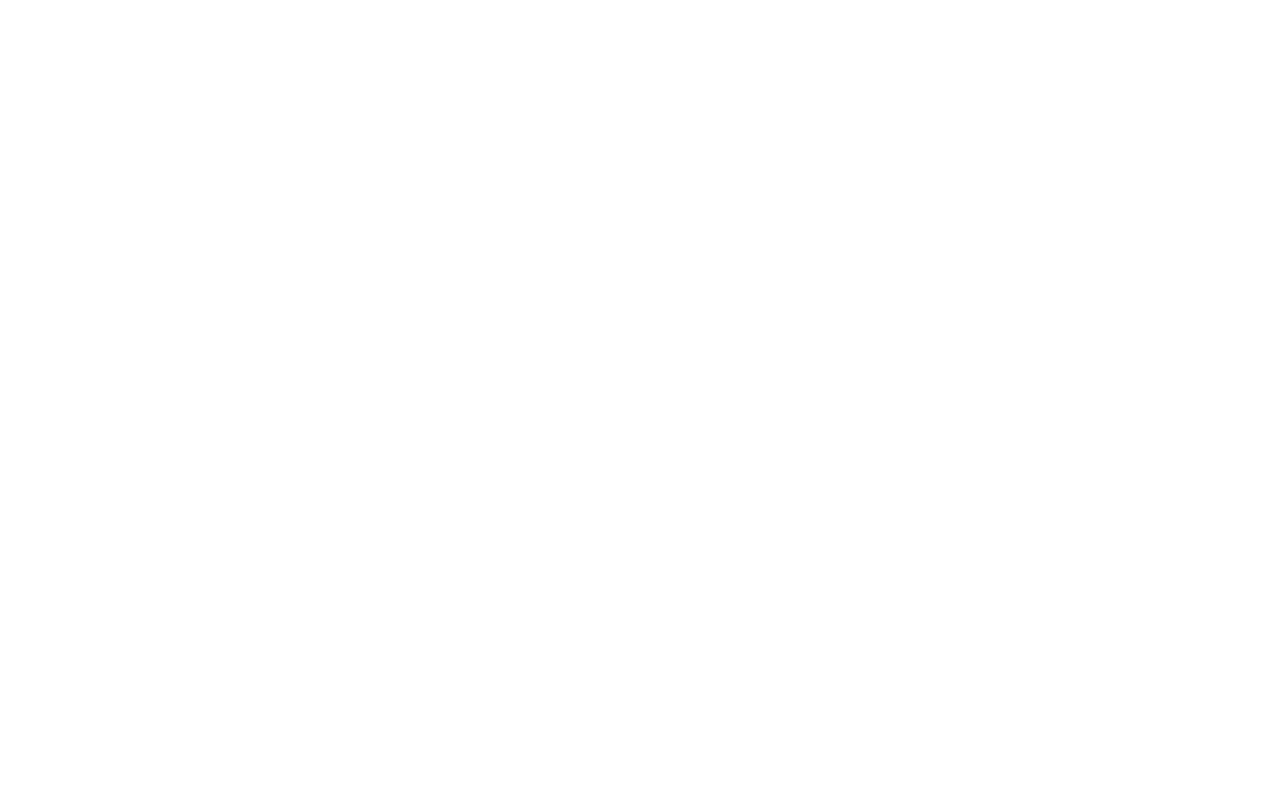
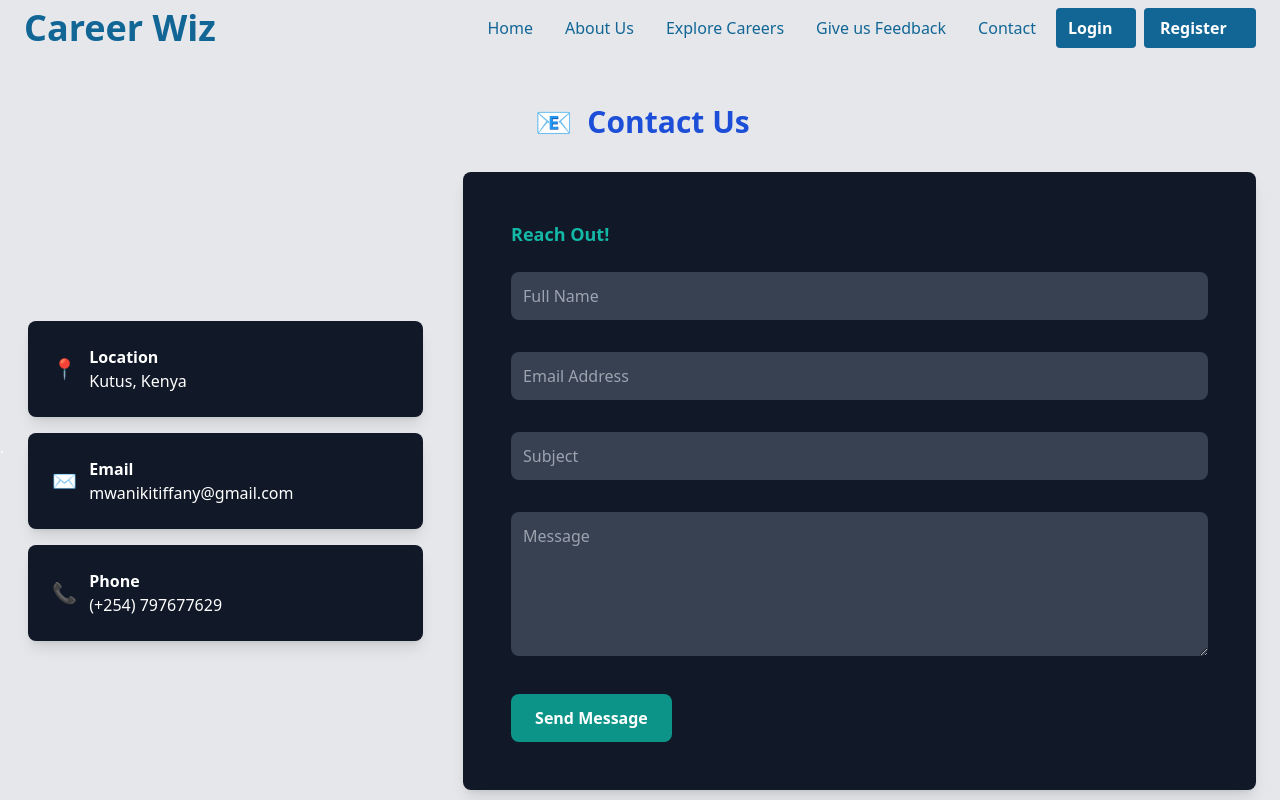
Before and after one commit to RivoltaAlpha/careerwiz-frontend, a React (Vite) app: page /contact in a window 1280 px wide. Before the commit this address had no page. Shown: the top 800 px of the page. Built offline with nearby package versions, Linux system fonts and the light colour scheme.

Commit message:
Add contact section with email form and notifications

```diff
--- a/src/App.tsx
+++ b/src/App.tsx
@@ -3,6 +3,7 @@ import Landing from './pages/Landing'
 import Login from './pages/Login';
 import Register from './pages/Register';
 import Feedback from './pages/Feedback';
+import ContactSection from './pages/ContactUs';
 
 import './index.css'
 
@@ -18,6 +19,7 @@ function App() {
           <Route path="/register" element={<Register />} />
           <Route path="/explore" element={<Register />} />
           <Route path="/feedback" element={<Feedback />} />
+          <Route path="/contact" element={<ContactSection />} />
         </Routes>
       </div>
       </Router>
--- a/src/components/Header.tsx
+++ b/src/components/Header.tsx
@@ -62,6 +62,10 @@ export const Header = () => {
              px-3 py-2">
               Give us Feedback
             </NavLink>
+            <Link to="/contact" className="text-cards  hover:text-black
+             px-3 py-2">
+              Contact
+            </Link>
             <NavLink to="/login" className="bg-cards hover:bg-secondary text-white lg:font-bold py-2 px-3 ml-3 lg:w-20 :w-20 rounded mt-3 lg:mt-0  lg:ml-4 items-center">
               Login
             </NavLink>
--- a/src/pages/ContactUs.tsx
+++ b/src/pages/ContactUs.tsx
@@ -0,0 +1,172 @@
+import React, { useRef, useState } from 'react';
+import emailjs from '@emailjs/browser';
+import { ToastContainer, toast } from 'react-toastify';
+import 'react-toastify/dist/ReactToastify.css';
+import Header from '../components/Header';
+import Footer from '../components/Footer';
+
+
+
+const ContactSection: React.FC = () => {
+    const form = useRef<HTMLFormElement | null>(null);
+    const [formData, setFormData] = useState({
+        fullName: '',
+        email: '',
+        subject: '',
+        message: '',
+    });
+
+    const sendEmail = (e: React.FormEvent) => {
+        e.preventDefault();
+
+        if (form.current) {
+            emailjs
+                .sendForm('service_fqokqqs', 'template_cbmiske', form.current, 'otPYqnlaikdWHDuX_')
+                .then(
+                    () => {
+                        toast.success('Message sent successfully!', {
+                            position: "top-right",
+                            autoClose: 5000,
+                            hideProgressBar: false,
+                            closeOnClick: true,
+                            pauseOnHover: true,
+                            draggable: true,
+                            progress: undefined,
+                        });
+                        // Clear the form
+                        setFormData({
+                            fullName: '',
+                            email: '',
+                            subject: '',
+                            message: '',
+                        });
+                    },
+                    () => {
+                        toast.error('Failed to send message. Please try again later.', {
+                            position: "top-right",
+                            autoClose: 5000,
+                            hideProgressBar: false,
+                            closeOnClick: true,
+                            pauseOnHover: true,
+                            draggable: true,
+                            progress: undefined,
+                        });
+                    }
+                );
+        }
+    };
+
+    const handleChange = (e: React.ChangeEvent<HTMLInputElement | HTMLTextAreaElement>) => {
+        setFormData({
+            ...formData,
+            [e.target.name]: e.target.value,
+        });
+    };
+    return (
+        <div className='flex flex-col bg-gray-900 min-h-screen'>
+            <Header />
+            <section id='contact' className="bg-gray-200 text-white py-12 flex items-center justify-center">.
+
+                <ToastContainer />
+                <div className="container mx-auto px-6">
+                    <h2 className="text-3xl font-semibold text-blue-700 text-center mb-8">
+                        <span className="mr-2">📧</span> Contact Us
+                    </h2>
+
+                    <div className="flex flex-col md:flex-row justify-between items-center md:space-x-10">
+                        {/* Left Side: Contact Info */}
+                        <div className="md:w-1/3 space-y-4">
+                            <div className="bg-gray-900 p-6 rounded-lg shadow-lg">
+                                <div className="flex items-center space-x-3">
+                                    <span className="text-teal-500 text-xl">📍</span>
+                                    <div>
+                                        <h3 className="font-semibold">Location</h3>
+                                        <p>Kutus, Kenya</p>
+                                    </div>
+                                </div>
+                            </div>
+                            <div className="bg-gray-900 p-6 rounded-lg shadow-lg">
+                                <div className="flex items-center space-x-3">
+                                    <span className="text-teal-500 text-xl">✉️</span>
+                                    <div>
+                                        <h3 className="font-semibold">Email</h3>
+                                        <p>mwanikitiffany@gmail.com</p>
+                                    </div>
+                                </div>
+                            </div>
+                            <div className="bg-gray-900 p-6 rounded-lg shadow-lg">
+                                <div className="flex items-center space-x-3">
+                                    <span className="text-teal-500 text-xl">📞</span>
+                                    <div>
+                                        <h3 className="font-semibold">Phone</h3>
+                                        <p>(+254) 797677629</p>
+                                    </div>
+                                </div>
+                            </div>
+                        </div>
+
+                        {/* Right Side: Contact Form */}
+                        <div className="md:w-2/3 bg-gray-900 p-12 rounded-lg shadow-lg mt-8 md:mt-0">
+                            <h3 className="text-teal-500 font-semibold text-lg mb-6">Reach Out!</h3>
+                            <form ref={form} onSubmit={sendEmail} className="space-y-8">
+                                <div>
+                                    <input
+                                        type="text"
+                                        name="fullName"
+                                        value={formData.fullName}
+                                        onChange={handleChange}
+                                        placeholder="Full Name"
+                                        className="w-full p-3 bg-gray-700 text-white rounded-lg focus:outline-none focus:ring-2 focus:ring-teal-500"
+                                        required
+                                    />
+                                </div>
+                                <div>
+                                    <input
+                                        type="email"
+                                        name="email"
+                                        value={formData.email}
+                                        onChange={handleChange}
+                                        placeholder="Email Address"
+                                        className="w-full p-3 bg-gray-700 text-white rounded-lg focus:outline-none focus:ring-2 focus:ring-teal-500"
+                                        required
+                                    />
+                                </div>
+                                <div>
+                                    <input
+                                        type="text"
+                                        name="subject"
+                                        value={formData.subject}
+                                        onChange={handleChange}
+                                        placeholder="Subject"
+                                        className="w-full p-3 bg-gray-700 text-white rounded-lg focus:outline-none focus:ring-2 focus:ring-teal-500"
+                                        required
+                                    />
+                                </div>
+                                <div>
+                                    <textarea
+                                        name="message"
+                                        value={formData.message}
+                                        onChange={handleChange}
+                                        placeholder="Message"
+                                        rows={5}
+                                        className="w-full p-3 bg-gray-700 text-white rounded-lg focus:outline-none focus:ring-2 focus:ring-teal-500"
+                                        required
+                                    ></textarea>
+                                </div>
+                                <button
+                                    type="submit"
+                                    className="bg-teal-600 hover:bg-teal-700 text-white py-3 px-6 rounded-lg font-semibold w-full md:w-auto"
+                                >
+                                    Send Message
+                                </button>
+                            </form>
+                        </div>
+                    </div>
+                </div>
+            </section>
+            < Footer />
+        </div>
+    );
+};
+
+export default ContactSection;
```
